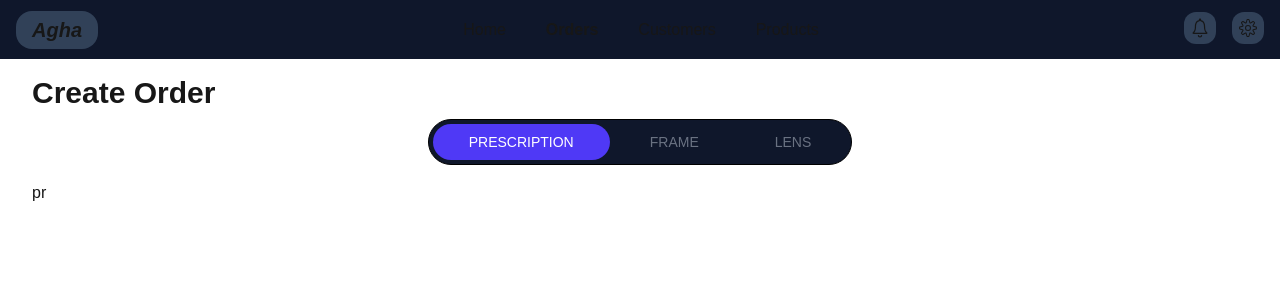
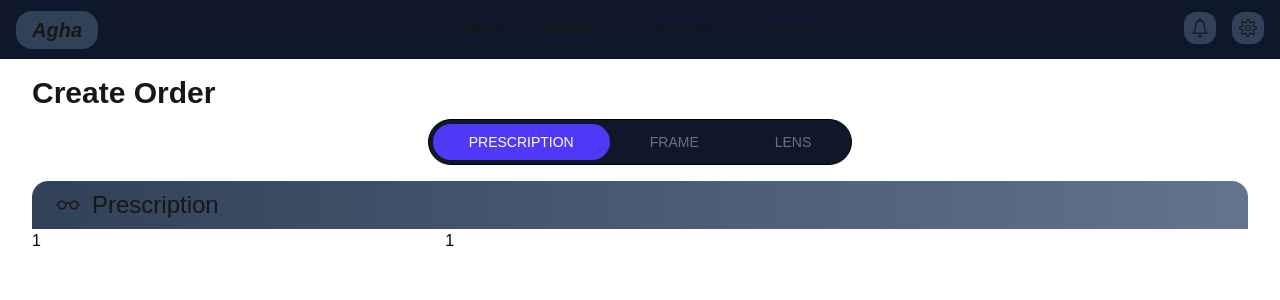
Before and after one commit to yasseragha1999/Agha-Optics, a Next.js app: page /orders in a window 1280 px wide. Shown: the top 300 px of the page. Built offline with nearby package versions, Linux system fonts and the light colour scheme.

Commit message:
some build in prescription

```diff
--- a/src/shared/Frame/Frame.jsx
+++ b/src/shared/Frame/Frame.jsx
@@ -2,7 +2,7 @@
 const Frame = () => {
     return (
         <div>
-
+Frame
         </div>
     );
 };
--- a/src/shared/Lens/Lens.jsx
+++ b/src/shared/Lens/Lens.jsx
@@ -2,7 +2,7 @@
 const Lens = () => {
     return (
         <div>
-
+Lens
         </div>
     );
 };
--- a/src/shared/Prescription/Prescription.jsx
+++ b/src/shared/Prescription/Prescription.jsx
@@ -1,9 +1,25 @@
+import {BsEyeglasses} from "react-icons/bs";
 
 const Prescription = () => {
     return (
-        <div>
-pr
-        </div>
+        <>
+            <section>
+                <div className={"prescription grid grid-cols-12 "}>
+                    <div
+                        className={" col-span-12 bg-linear-to-r from-slate-700 to-slate-500 rounded-t-2xl pl-6 py-2 flex items-center space-x-3 text-2xl"}>
+                        <BsEyeglasses/>
+                        <span>Prescription</span>
+                    </div>
+
+                    <div
+                        className="col-span-12 grid grid-cols-12 gap-6   bg-white text-black">
+                        <div className={"col-span-4"}>1</div>
+                        <div className={"col-span-8"}>1</div>
+
+                    </div>
+                </div>
+            </section>
+        </>
     );
 };
 
```
